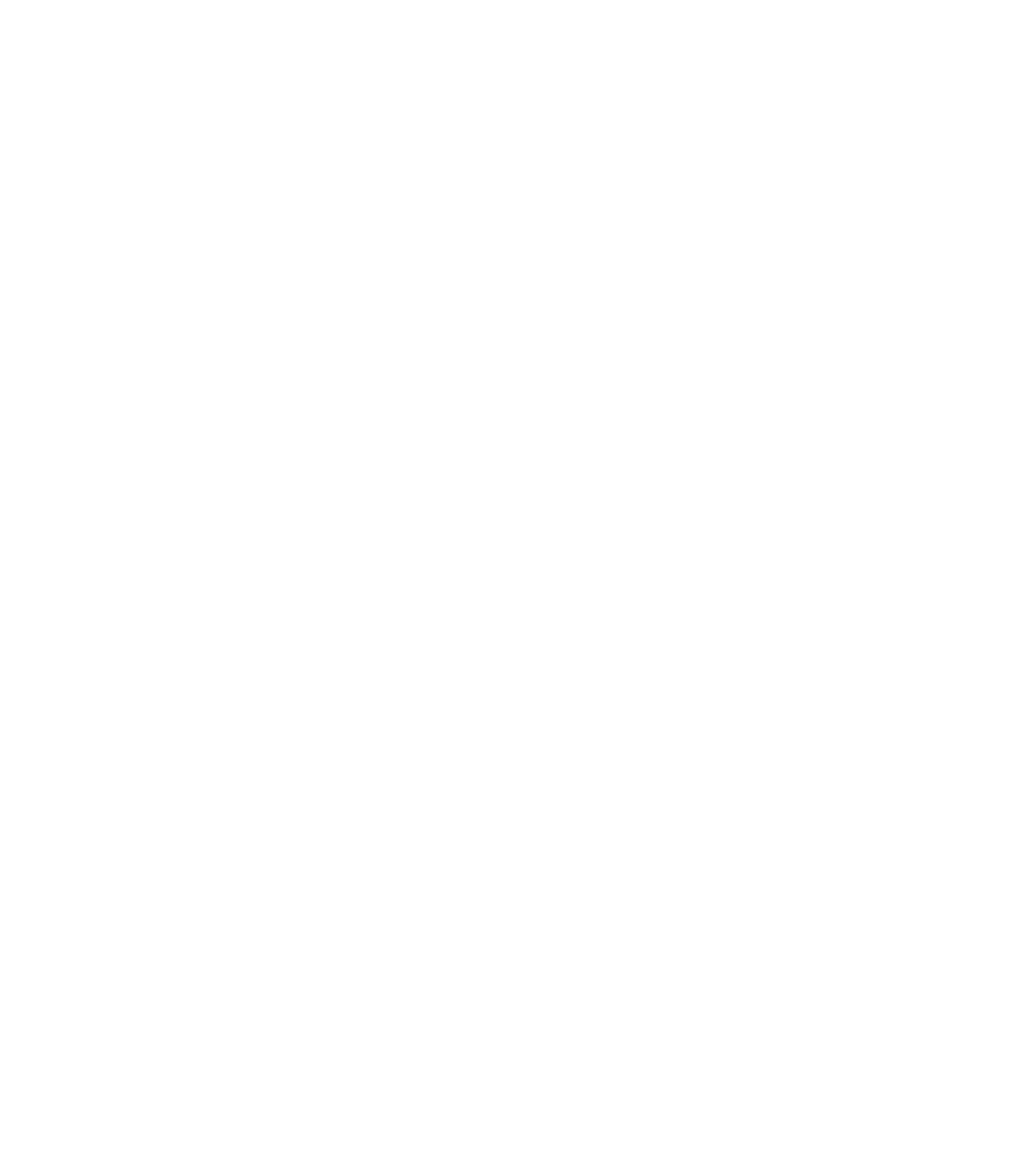
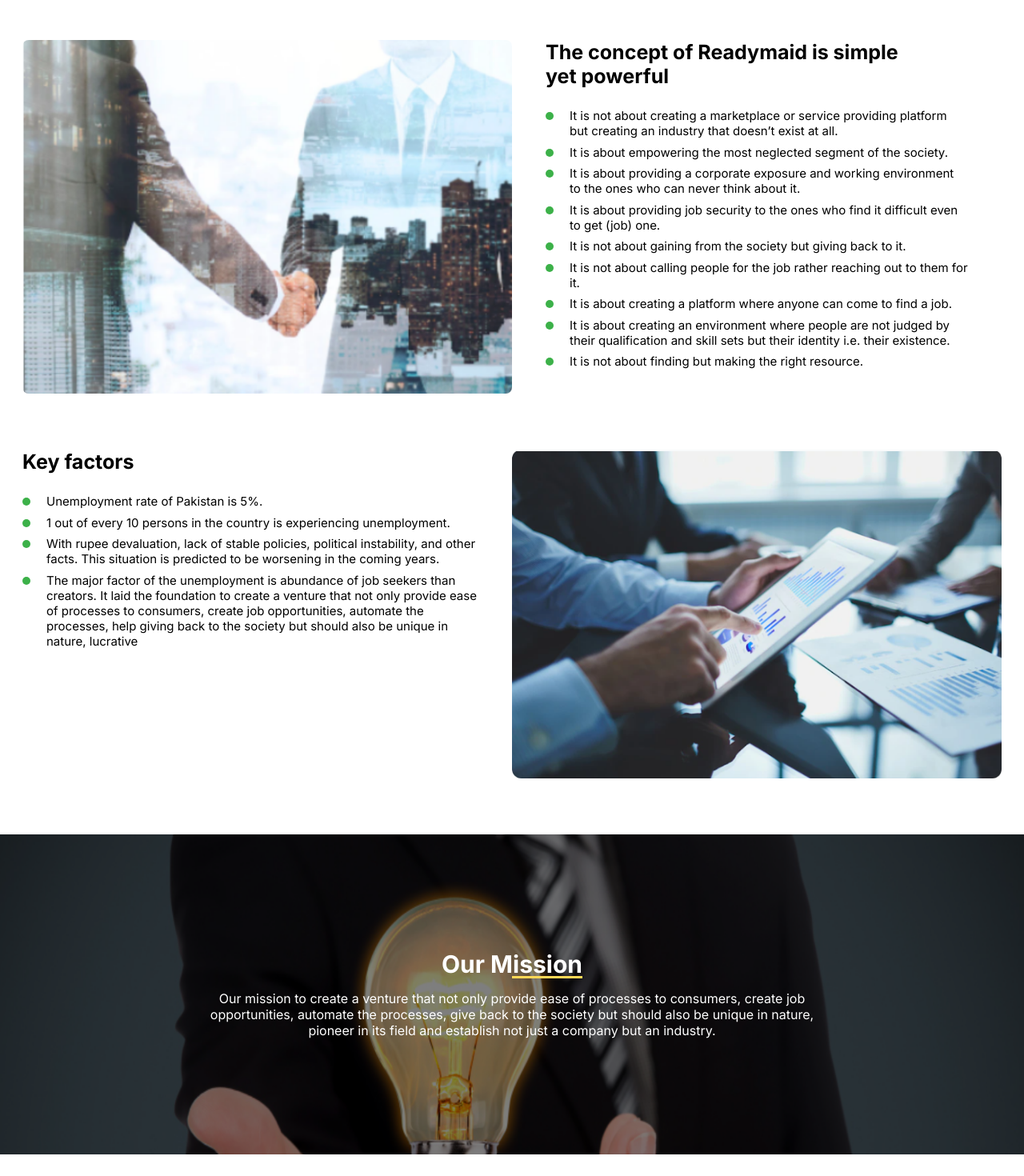
Before and after one commit to MehfoozurRehman/readymaid-web, a React (Create React App) app: page /aboutus in a window 1280 px wide. Shown: the part 720-2190 px from the top of the page at 80% size. Before the commit the page ends 800 px from the top, so only its background shows below. Built offline with nearby package versions, Linux system fonts and the light colour scheme.

Commit message:
AboutOurMissionSection done

```diff
--- a/src/App.scss
+++ b/src/App.scss
@@ -400,6 +400,8 @@
   font-size: 16px;
   color: white;
   text-align: center;
+  width: 100%;
+  max-width: 800px;
 }
 .home__payments__overlay__info a {
   color: white;
@@ -657,6 +659,55 @@
   background-color: #ffd857;
   color: black;
 }
+.about__concepts {
+  margin: 0em auto;
+  width: 100%;
+  max-width: 1440px;
+  padding: 0em 2em;
+  margin-top: 5em;
+  display: flex;
+}
+.about__concepts__img {
+  width: 50%;
+}
+.about__concepts__content {
+  width: 50%;
+  padding: 0em 3em;
+}
+.about__concepts__content__heading {
+  font-size: 25px;
+  margin-bottom: 1em;
+  font-weight: bold;
+  color: black;
+  width: 100%;
+  max-width: 450px;
+}
+.about__concepts__content__list {
+  display: flex;
+  flex-direction: column;
+}
+.about__concepts__content__list__item {
+  margin-left: 2em;
+  position: relative;
+  font-size: 15px;
+  margin-bottom: 0.5em;
+}
+.about__concepts__content__list__item::after {
+  content: "";
+  position: absolute;
+  top: 5px;
+  left: -2em;
+  width: 10px;
+  height: 10px;
+  background-color: #3cb149;
+  border-radius: 50px;
+}
+.about__keyfactors {
+  flex-direction: row-reverse;
+}
+.about__keyfactors .about__concepts__content {
+  padding-left: 0em;
+}
 @media (max-width: 1000px) {
   .home__solutions__content__entry {
     width: 23%;
@@ -683,6 +734,17 @@
   }
   .home__faq__col:first-child {
     display: none;
+  }
+  .about__concepts {
+    flex-direction: column;
+  }
+  .about__concepts__img {
+    width: 100%;
+  }
+  .about__concepts__content {
+    padding: 2em 0em;
+    padding-bottom: 0em;
+    width: 100%;
   }
 }
 @media (max-width: 900px) {
--- a/src/assets/index.js
+++ b/src/assets/index.js
@@ -14,3 +14,4 @@
 export { default as aboutjumbotron } from "./aboutjumbotron.png";
 export { default as keyfectors } from "./keyfectors.png";
 export { default as readymaidconcepts } from "./readymaidconcepts.png";
+export { default as ourmission } from "./ourmission.png";
--- a/src/screens/AboutJumbotron.js
+++ b/src/screens/AboutJumbotronSection.js
@@ -2,7 +2,7 @@
 import { aboutjumbotron } from "../assets";
 import { Link } from "react-router-dom";
 
-export function AboutJumbotron({}) {
+export function AboutJumbotronSection({}) {
   return (
     <div className="about__jumbotron">
       <img
--- /dev/null
+++ b/src/screens/AboutOurMissionSection.js
@@ -0,0 +1,25 @@
+import React from "react";
+import { ourmission } from "../assets";
+
+export function AboutOurMissionSection({}) {
+  return (
+    <div
+      className="home__payments"
+      style={{
+        marginTop: "5em",
+      }}
+    >
+      <img src={ourmission} alt="ourmission" className="home__payments__img" />
+      <div className="home__payments__overlay">
+        <div className="home__payments__overlay__heading">Our Mission</div>
+        <div className="home__payments__overlay__info">
+          Our mission to create a venture that not only provide ease of
+          processes to consumers, create job opportunities, automate the
+          processes, give back to the society but should also be unique in
+          nature, pioneer in its field and establish not just a company but an
+          industry.
+        </div>
+      </div>
+    </div>
+  );
+}
--- a/src/screens/AboutUs.js
+++ b/src/screens/AboutUs.js
@@ -1,10 +1,80 @@
 import React from "react";
-import { AboutJumbotron } from "./AboutJumbotron";
+import { keyfectors, readymaidconcepts } from "../assets";
+import { AboutJumbotronSection } from "./AboutJumbotronSection";
+import { AboutOurMissionSection } from "./AboutOurMissionSection";
 
 export default function AboutUs() {
   return (
     <>
-      <AboutJumbotron />
+      <AboutJumbotronSection />
+      <AboutConceptsSection />
+      <AboutKeyFactorsSection />
+      <AboutOurMissionSection />
     </>
   );
 }
+
+function AboutKeyFactorsSection({}) {
+  const keyfectorsData = [
+    "Unemployment rate of Pakistan is 5%.",
+    "1 out of every 10 persons in the country is experiencing unemployment.",
+    "With rupee devaluation, lack of stable policies, political instability, and other facts. This situation is predicted to be worsening in the coming years.",
+    "The major factor of the unemployment is abundance of job seekers than creators. It laid the foundation to create a venture that not only provide ease of processes to consumers, create job opportunities, automate the processes, help giving back to the society but should also be unique in nature, lucrative",
+  ];
+  return (
+    <div className="about__concepts about__keyfactors">
+      <img src={keyfectors} alt="keyfectors" className="about__concepts__img" />
+      <div className="about__concepts__content">
+        <div className="about__concepts__content__heading">Key factors</div>
+        <div className="about__concepts__content__list">
+          {keyfectorsData.map((item) => (
+            <div
+              className="about__concepts__content__list__item"
+              key={JSON.stringify(item)}
+            >
+              {item}
+            </div>
+          ))}
+        </div>
+      </div>
+    </div>
+  );
+}
+
+function AboutConceptsSection({}) {
+  const readymaidConceptsData = [
+    "It is not about creating a marketplace or service providing platform but   creating an industry that doesn’t exist at all.",
+    "It is about empowering the most neglected segment of the society.",
+    "It is about providing a corporate exposure and working environment to the ones who can never think about it.",
+    "It is about providing job security to the ones who find it difficult even to get (job) one. ",
+    "It is not about gaining from the society but giving back to it.",
+    "It is not about calling people for the job rather reaching out to them for it.",
+    "It is about creating a platform where anyone can come to find a job.",
+    "It is about creating an environment where people are not judged by their qualification and skill sets but their identity i.e. their existence.",
+    "It is not about finding but making the right resource.",
+  ];
+  return (
+    <div className="about__concepts">
+      <img
+        src={readymaidconcepts}
+        alt="readymaidconcepts"
+        className="about__concepts__img"
+      />
+      <div className="about__concepts__content">
+        <div className="about__concepts__content__heading">
+          The concept of Readymaid is simple yet powerful
+        </div>
+        <div className="about__concepts__content__list">
+          {readymaidConceptsData.map((item) => (
+            <div
+              className="about__concepts__content__list__item"
+              key={JSON.stringify(item)}
+            >
+              {item}
+            </div>
+          ))}
+        </div>
+      </div>
+    </div>
+  );
+}
```
Also changed, not shown: src/assets/ourmission.png (added).
